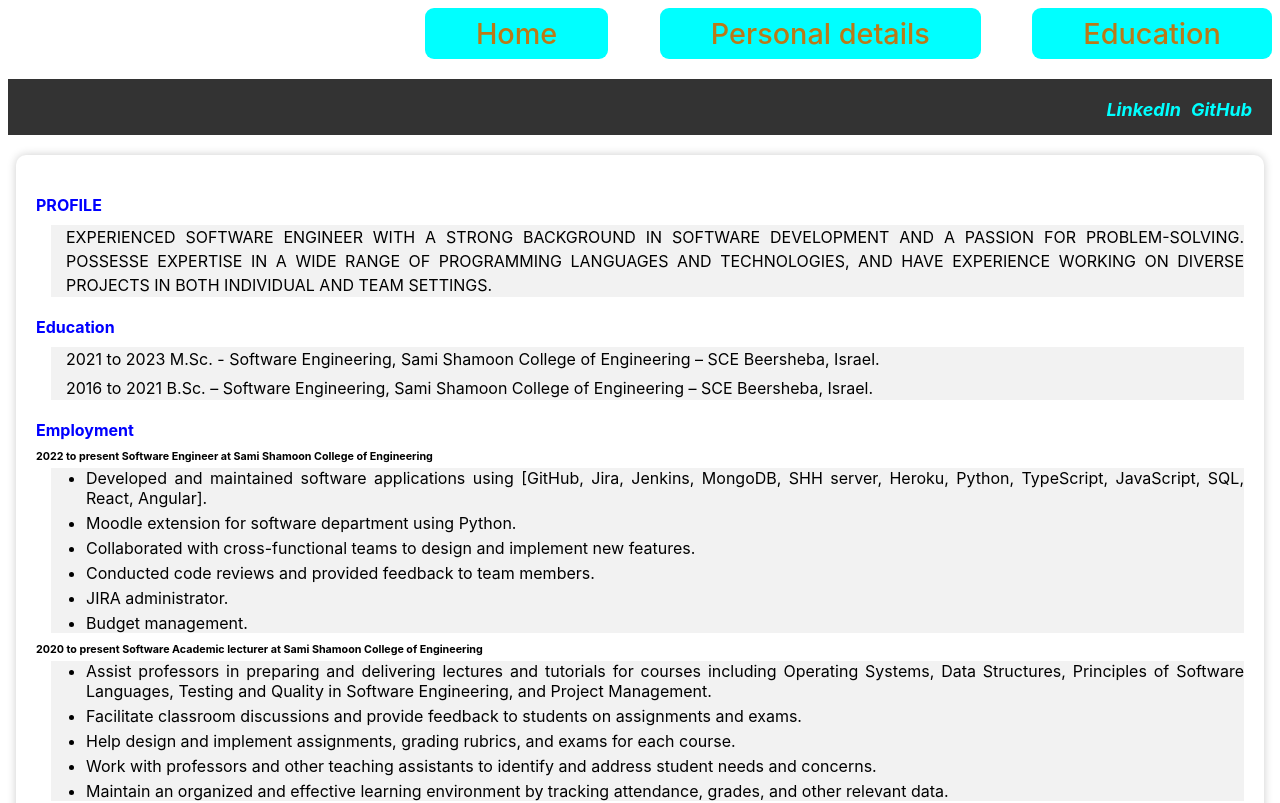
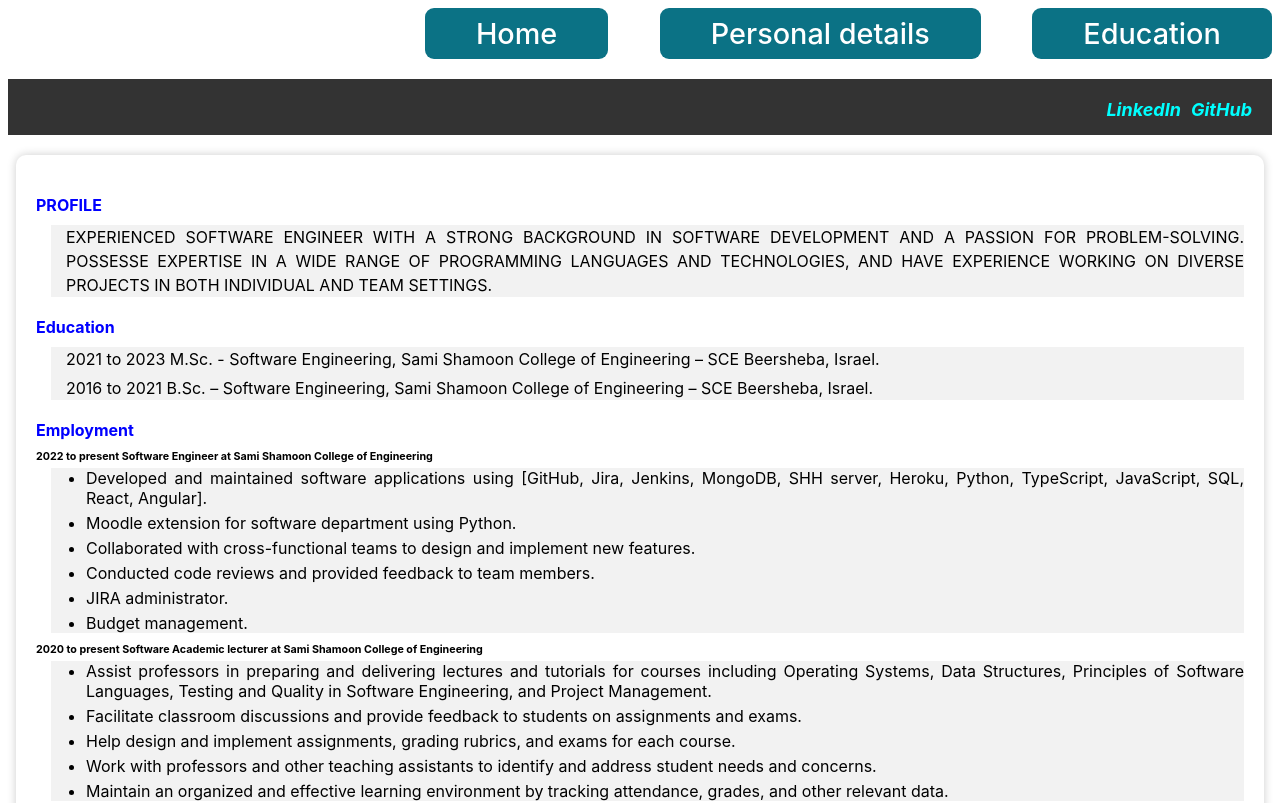
Before and after one commit to genakogan/cv, an Angular app: page / in a window 1280 px wide. Shown: the top 803 px of the page. Built offline with nearby package versions, Linux system fonts and the light colour scheme.

Commit message:
home page update

```diff
--- a/src/app/app.component.css
+++ b/src/app/app.component.css
@@ -12,7 +12,7 @@
  /****************************/
  /*Navigation*/
 /****************************/
-*{
+/* *{
   margin: 0;
   padding: 0;
   box-sizing: border-box;
@@ -57,4 +57,92 @@ body{
 .main-nav-link.nav-cta:active {
   background-color:blanchedalmond;
 
+} */
+
+
+/*************************/
+/* GENERAL COMPONENTS */
+/*************************/
+
+/*************************/
+/* HEADER */
+/*************************/
+
+
+.header{
+  display: flex;
+  justify-content: space-between;
+  align-items: center;
+  background-color:  #c5f6fa;
+  height: 9.6rem;
+  padding: 0 4.8rem;
 }
+
+.logo{
+  height: 2.4rem;
+}
+
+
+/*************************/
+/* NAVIGATION */
+/*************************/
+
+.main-nav-link{
+  list-style: none;
+  display: flex;
+  gap: 3.2rem;
+}
+
+
+.main-nav-link:link,
+.main-nav-link:visited{
+  display: inline-block;
+  text-decoration: none;
+  color: #333;
+  font-weight: 500;
+  font-size: 1.8rem;
+  transition: all 0.3s;
+}
+
+*{
+  margin: 0;
+  padding: 0;
+  box-sizing: border-box;
+}
+body{
+  font-family: "Inter", sans-serif;
+}
+
+.main-nav-list{
+  list-style: none;
+  display: flex;
+  align-items: center;
+  gap: 3.2rem;
+  justify-content: flex-end;
+
+}
+
+.main-nav-link:link,
+.main-nav-link:visited{
+  display: inline-block;
+  text-decoration: none;
+
+  font-weight: 500;
+  font-size: 1.8rem;
+  transition: all 0.3s;
+}
+
+
+.main-nav-link.nav-cta:link,
+.main-nav-link.nav-cta:visited {
+  padding: 0.5rem 3.2rem;
+  border-radius: 9px;
+  color: #fff;
+  background-color: #0b7285;
+}
+
+.main-nav-link.nav-cta:hover,
+.main-nav-link.nav-cta:active {
+  background-color:#08505d;
+  box-shadow: inset 0 0 0 5px #fff;
+}
```
